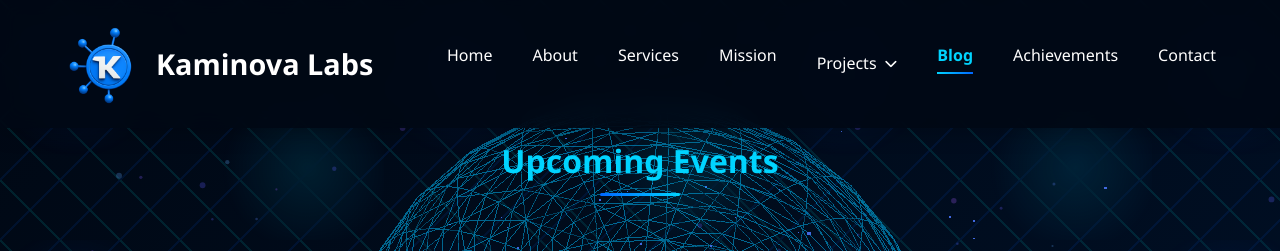
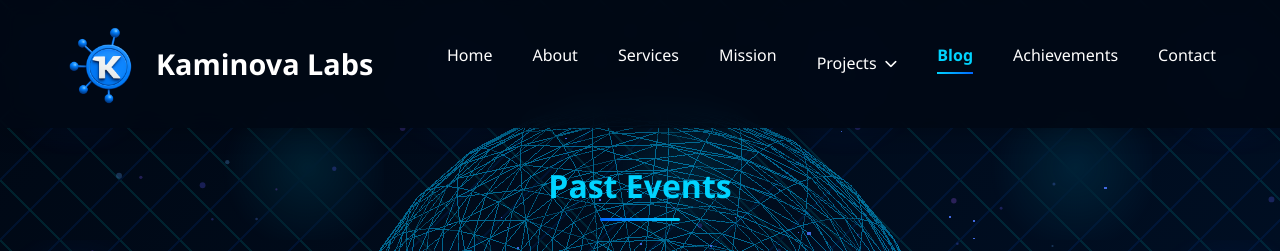
Before and after one commit to devdanalmag/kaminovalabs_old, a PHP site: page /blog.php in a window 1280 px wide. Shown: the top 251 px of the page. Run offline with PHP 8.4, Linux system fonts and the light colour scheme; data comes from the database, SQL or seed files in the repository; data that the repository does not hold is empty; some libraries are stand-ins or nearby versions.

Commit message:
Comment out Upcoming Events section in blog.php for future reference

```diff
--- a/blog.php
+++ b/blog.php
@@ -196,7 +196,7 @@ $ADDRESS   = getSetting($pdo, 'contact_address', '123 Innovation Drive, Nigeria'
     <section class="section reveal" id="events">
         <div class="container">
             <div class="event-category">
-                <h3 class="category-title" style="padding-top: 35px;">Upcoming Events</h3>
+              <!-- <h3 class="category-title" style="padding-top: 35px;">Upcoming Events</h3> -->
                 <!-- <div class="projects-grid">
                     <div class="project-card event-card">
                         <div class="project-img event-img">
```
